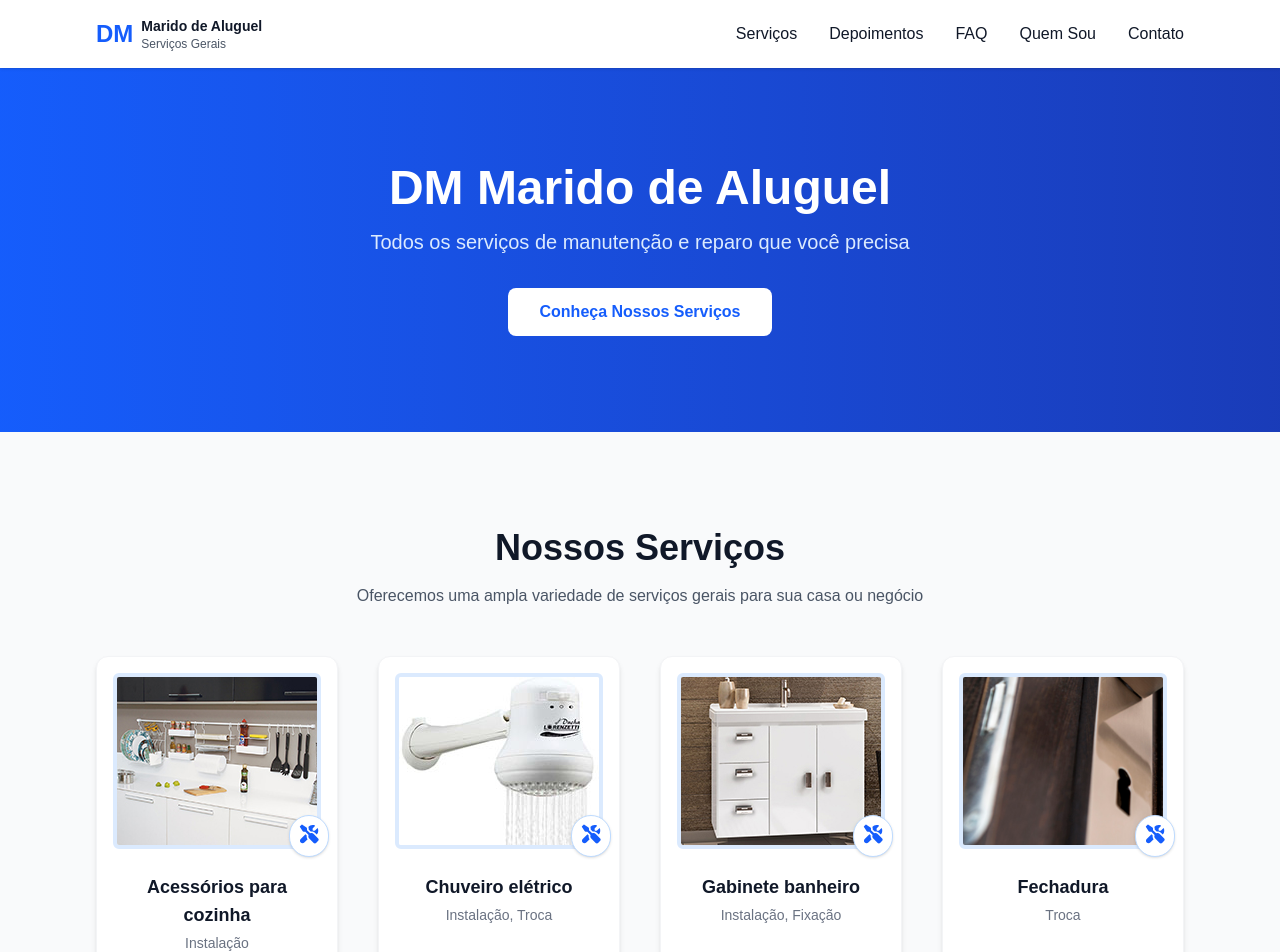
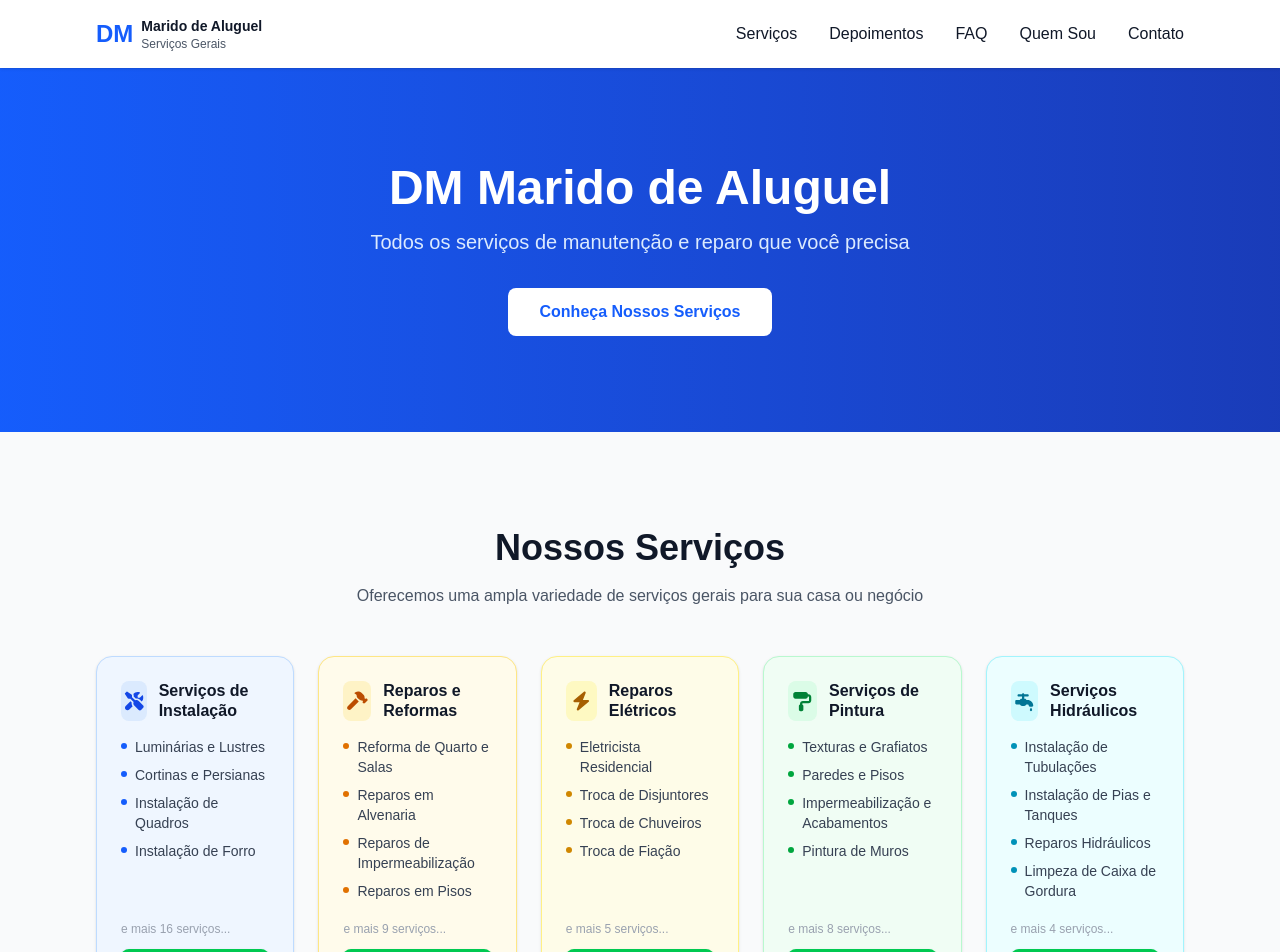
Before and after one commit to DevSamuelBarbosa/dmmaridodealuguel, a Next.js app: page / in a window 1280 px wide. Shown: the top 952 px of the page. Built offline with nearby package versions, Linux system fonts and the light colour scheme.

Commit message:
Fix: Ajustes para a seção de Serviços

```diff
--- a/components/Servicos.tsx
+++ b/components/Servicos.tsx
@@ -1,30 +1,144 @@
-import servicos from "@/data/servicos.json";
-import Image from "next/image";
+"use client";
+
+import { useMemo } from "react";
 import { FontAwesomeIcon } from "@fortawesome/react-fontawesome";
 import { faWhatsapp } from "@fortawesome/free-brands-svg-icons";
-import { faWrench, faBolt, faPaintRoller, faBroom, faTools, faSnowflake } from "@fortawesome/free-solid-svg-icons";
-
-const iconMap: Record<string, any> = {
-  "hidráulica": faWrench,
-  "elétrica": faBolt,
-  "pintura": faPaintRoller,
-  "limpeza": faBroom,
-  "manutenção geral": faTools,
-  "ar condicionado": faSnowflake,
-};
-
-function getIcon(tipo: string) {
-  const key = tipo.toLowerCase();
-  return iconMap[key] || faTools;
-}
+import {
+  faScrewdriverWrench,
+  faBolt,
+  faPaintRoller,
+  faFaucetDrip,
+  faHammer,
+} from "@fortawesome/free-solid-svg-icons";
 
 const whatsappNumber = process.env.NEXT_PUBLIC_WHATSAPP || "";
 
+const categorias = [
+  {
+    titulo: "Serviços de Instalação",
+    icon: faScrewdriverWrench,
+    cor: "blue",
+    itens: [
+      "Instalação de Máquina de Lavar",
+      "Instalação de Lava Louças",
+      "Coifa e Exaustores",
+      "Telas de Proteção",
+      "Cortinas e Persianas",
+      "Varal Interno e Externo",
+      "Painel ou Suporte de TV",
+      "Instalação de Quadros",
+      "Ventiladores de Teto",
+      "Luminárias e Lustres",
+      "Câmeras de Segurança",
+      "Instalação de Toldos",
+      "Instalação de Espelhos",
+      "Vaso Sanitário",
+      "Instalação de Olho Mágico",
+      "Instalação de Armários",
+      "Instalação de Filtros",
+      "Instalação de Fogão Cooktop",
+      "Instalação de Forro",
+      "Instalação de Piso Vinílico",
+    ],
+  },
+  {
+    titulo: "Reparos e Reformas",
+    icon: faHammer,
+    cor: "amber",
+    itens: [
+      "Reparos em Azulejos",
+      "Reparos em Portas e Janelas",
+      "Reparos em Pisos",
+      "Reparos em Alvenaria",
+      "Reparos em Apartamento Alugado",
+      "Reparos em Armários",
+      "Reforma em Assoalho",
+      "Reparos de Impermeabilização",
+      "Reparos em Revestimentos",
+      "Reforma de Banheiro e Cozinha",
+      "Reforma de Quarto e Salas",
+      "Reforma da Área de Lazer",
+      "Limpeza de Painel Solar",
+    ],
+  },
+  {
+    titulo: "Reparos Elétricos",
+    icon: faBolt,
+    cor: "yellow",
+    itens: [
+      "Eletricista Residencial",
+      "Reparos Elétricos",
+      "Troca de Disjuntores",
+      "Troca de Fiação",
+      "Iluminações",
+      "Troca de Tomadas e Lâmpadas",
+      "Troca de Chuveiros",
+      "Instalação de Fio Terra",
+      "Canaletas e Conduítes",
+    ],
+  },
+  {
+    titulo: "Serviços de Pintura",
+    icon: faPaintRoller,
+    cor: "green",
+    itens: [
+      "Pintor Residencial e Predial",
+      "Pinturas Internas e Externas",
+      "Casas, Lojas e Aptos",
+      "Texturas e Grafiatos",
+      "Paredes e Pisos",
+      "Portas e Janelas",
+      "Fachadas",
+      "Pintura de Muros",
+      "Impermeabilização e Acabamentos",
+      "Pintura de Gesso",
+      "Tratamento Contra Mofos",
+      "Aplicação de Vernizes",
+    ],
+  },
+  {
+    titulo: "Serviços Hidráulicos",
+    icon: faFaucetDrip,
+    cor: "cyan",
+    itens: [
+      "Encanador",
+      "Desentupimento de Pias e Ralos",
+      "Limpeza de Caixa de Gordura",
+      "Reparos Hidráulicos",
+      "Instalação de Pias e Tanques",
+      "Instalação de Tubulações",
+      "Reparos em Torneiras",
+      "Reparos em Banheiras e Saunas",
+    ],
+  },
+];
+
+const corMap: Record<string, { bg: string; border: string; icon: string; badge: string }> = {
+  blue:   { bg: "bg-blue-50",   border: "border-blue-200", icon: "text-blue-600",   badge: "bg-blue-100 text-blue-700" },
+  amber:  { bg: "bg-amber-50",  border: "border-amber-200", icon: "text-amber-600",  badge: "bg-amber-100 text-amber-700" },
+  yellow: { bg: "bg-yellow-50", border: "border-yellow-200", icon: "text-yellow-600", badge: "bg-yellow-100 text-yellow-700" },
+  green:  { bg: "bg-green-50",  border: "border-green-200", icon: "text-green-600",  badge: "bg-green-100 text-green-700" },
+  cyan:   { bg: "bg-cyan-50",   border: "border-cyan-200", icon: "text-cyan-600",   badge: "bg-cyan-100 text-cyan-700" },
+};
+
+function shuffleAndPick<T>(arr: T[], count: number): T[] {
+  const shuffled = [...arr].sort(() => Math.random() - 0.5);
+  return shuffled.slice(0, count);
+}
+
 export default function Servicos() {
+  const categoriasRandom = useMemo(
+    () =>
+      categorias.map((cat) => ({
+        ...cat,
+        itensExibidos: shuffleAndPick(cat.itens, 4),
+      })),
+    []
+  );
+
   const whatsappLink = (service: string) => {
     const message = `Olá DM Marido de Aluguel, eu gostaria de solicitar o serviço ${service}`;
-    const encoded = encodeURIComponent(message);
-    return `https://wa.me/55${whatsappNumber}?text=${encoded}`;
+    return `https://wa.me/55${whatsappNumber}?text=${encodeURIComponent(message)}`;
   };
 
   return (
@@ -34,50 +148,52 @@ export default function Servicos() {
         <p className="text-center text-gray-600 mb-12 max-w-2xl mx-auto">
           Oferecemos uma ampla variedade de serviços gerais para sua casa ou negócio
         </p>
-        <div className="grid grid-cols-1 sm:grid-cols-2 lg:grid-cols-3 xl:grid-cols-4 gap-10">
-          {servicos.map((service: any) => (
+
+        <div className="grid grid-cols-1 sm:grid-cols-2 lg:grid-cols-3 xl:grid-cols-5 gap-6">
+          {categoriasRandom.map((cat) => {
+            const cores = corMap[cat.cor] || corMap.blue;
+            return (
               <div
-              key={service.id}
-              className="flex flex-col items-center bg-white rounded-xl shadow-md border border-gray-100 hover:border-blue-400 hover:shadow-lg transition-all duration-200 p-4 group"
+                key={cat.titulo}
+                className={`flex flex-col rounded-2xl border ${cores.border} ${cores.bg} p-6 shadow-sm hover:shadow-md transition-all duration-200`}
               >
-              <div className="relative mb-4 w-full">
-                <div className="w-full h-44 rounded-md overflow-hidden border-4 border-blue-100 bg-gray-100 flex items-center justify-center">
-                  {service.image ? (
-                    <Image
-                      src={service.image}
-                      alt={service.title}
-                      width={112}
-                      height={112}
-                      className="object-cover w-full h-full"
-                    />
-                  ) : (
-                    <FontAwesomeIcon icon={getIcon(service.tipo)} className="text-5xl text-blue-500" />
-                  )}
+                <div className="flex items-center gap-3 mb-4">
+                  <div className={`w-10 h-10 rounded-lg flex items-center justify-center ${cores.badge}`}>
+                    <FontAwesomeIcon icon={cat.icon} className="text-lg" />
                   </div>
-                <div className="absolute -bottom-2 -right-2 bg-white rounded-full border border-blue-200 p-2 shadow-sm">
-                  <FontAwesomeIcon icon={getIcon(service.tipo)} className="text-blue-600 text-lg" />
+                  <h3 className="text-base font-bold text-gray-900 leading-tight">{cat.titulo}</h3>
                 </div>
-              </div>
-              <h3 className="text-lg font-bold text-gray-900 text-center mb-1 mt-2 group-hover:text-blue-700 transition-colors">
-                {service.title}
-              </h3>
-              <p className="text-gray-500 text-sm text-center mb-4">{service.tipo}</p>
+
+                <ul className="space-y-2 mb-5 flex-1">
+                  {cat.itensExibidos.map((item) => (
+                    <li key={item} className="flex items-start gap-2 text-sm text-gray-700">
+                      <span className={`mt-1.5 w-1.5 h-1.5 rounded-full ${cores.icon} bg-current shrink-0`} />
+                      {item}
+                    </li>
+                  ))}
+                </ul>
+
+                <p className="text-xs text-gray-400 mb-3">
+                  e mais {cat.itens.length - 4} serviços...
+                </p>
+
                 <a
-                href={whatsappLink(service.title)}
+                  href={whatsappLink(cat.titulo)}
                   target="_blank"
                   rel="noopener noreferrer"
-                className="inline-flex items-center gap-2 bg-green-500 text-white px-5 py-2 rounded-md font-semibold hover:bg-green-600 transition-colors mt-auto shadow duration-150"
+                  className="w-full flex items-center justify-center gap-2 bg-green-500 text-white py-2 rounded-lg font-semibold text-sm hover:bg-green-600 transition-colors shadow"
                 >
                   <FontAwesomeIcon icon={faWhatsapp} /> Solicitar
                 </a>
               </div>
-          ))}
+            );
+          })}
         </div>
       </div>
 
       <div className="max-w-6xl mx-auto px-4 sm:px-6 lg:px-8 mt-16 text-center">
         <a
-            href={`https://wa.me/55${whatsappNumber}?text=Olá%20DM%20Marido%20de%20Aluguel%2C%20gostaria%20de%20solicitar%20um%20orçamento`}
+          href={`https://wa.me/55${whatsappNumber}?text=${encodeURIComponent('Olá DM Marido de Aluguel, gostaria de solicitar um orçamento')}`}
           target="_blank"
           rel="noopener noreferrer"
           className="inline-flex items-center justify-center gap-2 bg-green-500 text-white px-8 py-4 rounded-lg font-semibold text-lg hover:bg-green-600 transition-colors"
--- a/data/servicos.json
+++ /dev/null
@@ -1,50 +0,0 @@
-[
-  {
-    "id": 1,
-    "title": "Acessórios para cozinha",
-    "tipo": "Instalação",
-    "image": "/servicos/cozinha.png"
-  },
-  {
-    "id": 2,
-    "title": "Chuveiro elétrico",
-    "tipo": "Instalação, Troca",
-    "image": "/servicos/chuveiro.png"
-  },
-  {
-    "id": 3,
-    "title": "Gabinete banheiro",
-    "tipo": "Instalação, Fixação",
-    "image": "/servicos/gabinete-banheiro.png"
-  },
-  {
-    "id": 4,
-    "title": "Fechadura",
-    "tipo": "Troca",
-    "image": "/servicos/fechadura.jpg"
-  },
-  {
-    "id": 5,
-    "title": "Acessórios para cozinha",
-    "tipo": "Instalação",
-    "image": "/servicos/cozinha.png"
-  },
-  {
-    "id": 6,
-    "title": "Chuveiro elétrico",
-    "tipo": "Instalação, Troca",
-    "image": "/servicos/chuveiro.png"
-  },
-  {
-    "id": 7,
-    "title": "Gabinete banheiro",
-    "tipo": "Instalação, Fixação",
-    "image": "/servicos/gabinete-banheiro.png"
-  },
-  {
-    "id": 8,
-    "title": "Fechadura",
-    "tipo": "Troca",
-    "image": "/servicos/fechadura.jpg"
-  }
-]
```
Lines whose indentation alone changed are shown as unchanged.
